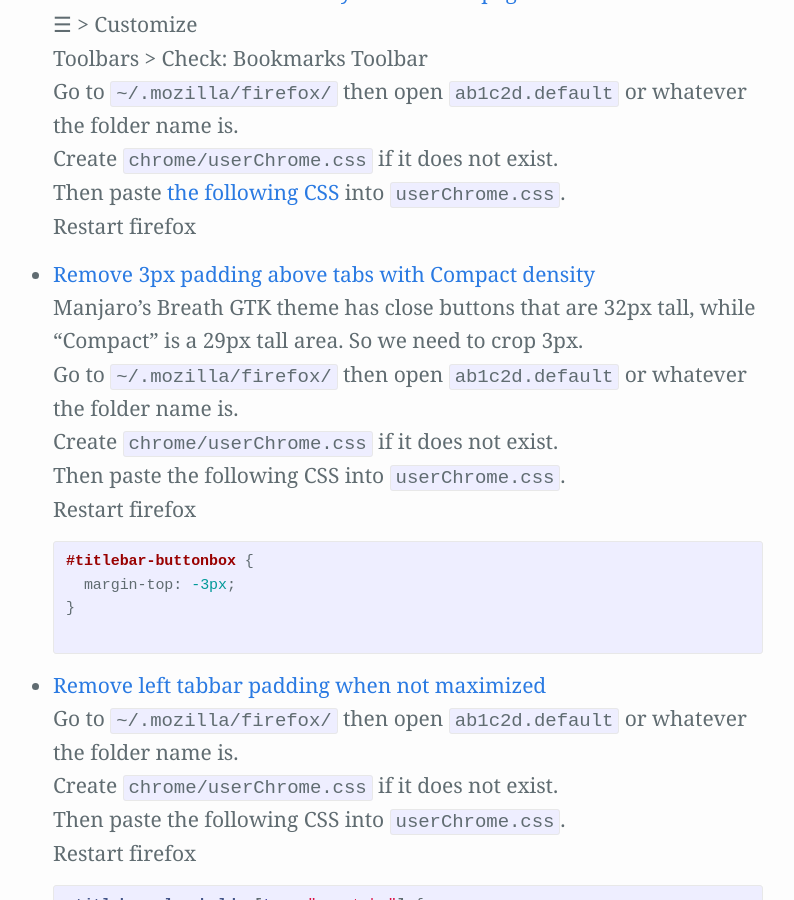
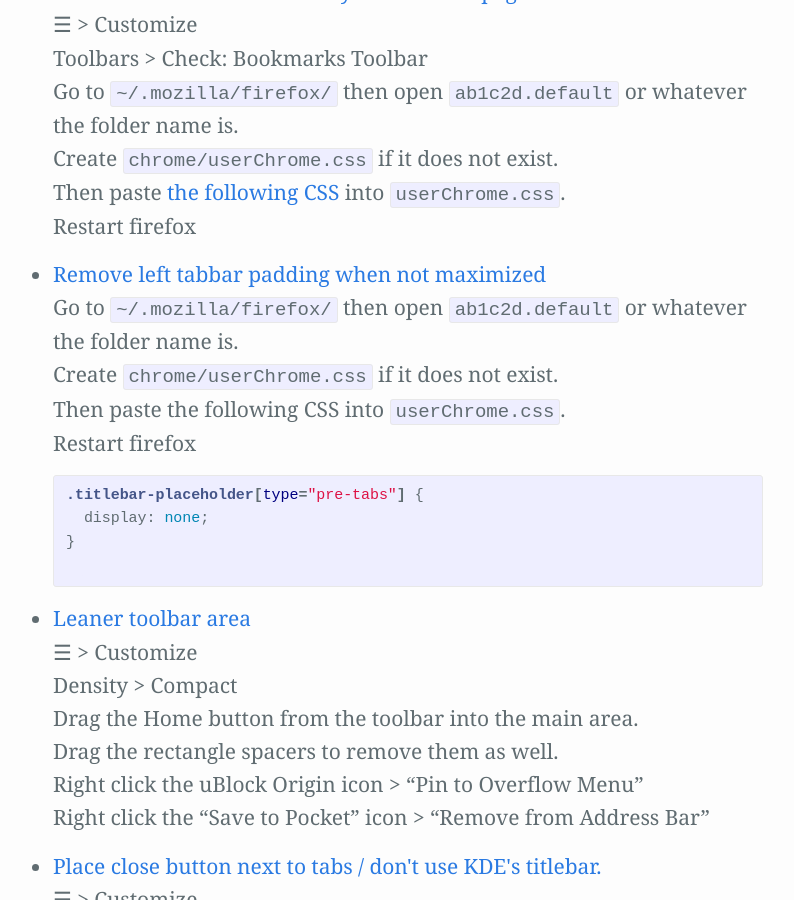
Before and after one commit to Zren/zren.github.io, a Jekyll site: the page built from kde_tips.md, in a window 1280 px wide and 900 px high, scrolled down 7570 px. Shown: the whole window, without its empty margins (247-1041 px from the left). Built offline with Jekyll 4.4.1, drawn with Linux system fonts in a browser that asks for light colours; our own code applies the rules of GitHub Pages for plain Markdown files.

Commit message:
Remove a tip that does not apply to every kde user.

```diff
--- a/kde_tips.md
+++ b/kde_tips.md
@@ -292,19 +292,6 @@
   Restart firefox
 {% endcapture%}{% include tip.html label=label contents=contents %}
 
-{% capture label %}Remove 3px padding above tabs with Compact density{% endcapture %}{% capture contents %}
-  Manjaro's Breath GTK theme has close buttons that are 32px tall, while "Compact" is a 29px tall area. So we need to crop 3px.
-  Go to `~/.mozilla/firefox/` then open `ab1c2d.default` or whatever the folder name is.
-  Create `chrome/userChrome.css` if it does not exist.
-  Then paste the following CSS into `userChrome.css`.
-  Restart firefox
-  {% highlight css %}
-#titlebar-buttonbox {
-  margin-top: -3px;
-}
-  {% endhighlight %}
-{% endcapture%}{% include tip.html label=label contents=contents %}
-
 {% capture label %}Remove left tabbar padding when not maximized{% endcapture %}{% capture contents %}
   Go to `~/.mozilla/firefox/` then open `ab1c2d.default` or whatever the folder name is.
   Create `chrome/userChrome.css` if it does not exist.
```
